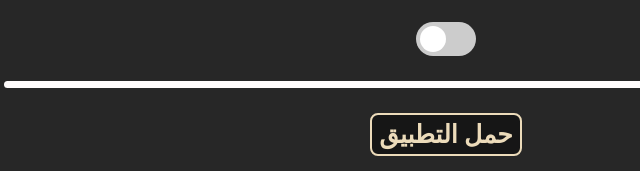
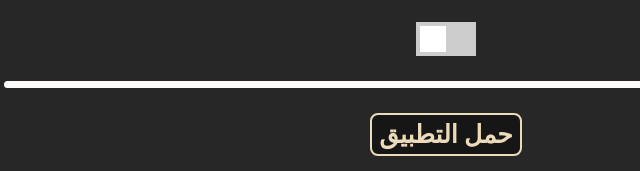
Before and after one commit to MhmdSAbdlh/tomb, a plain HTML site: page index.html in a window 1280 px wide. Shown: the part 1844-2015 px from the top of the page, 194-834 px from the left. Drawn offline with Linux system fonts and the light colour scheme; some packages are replaced by stand-ins of ours; a script that the page names is missing.

Commit message:
Add files via upload

```diff
--- a/index.html
+++ b/index.html
@@ -89,7 +89,7 @@
      <div class="intro">
         <label class="switch">
              <input type="checkbox">
-             <div class="slider round"></div>
+             <div class="slider"></div>
         </label>
     </div>
 
```
